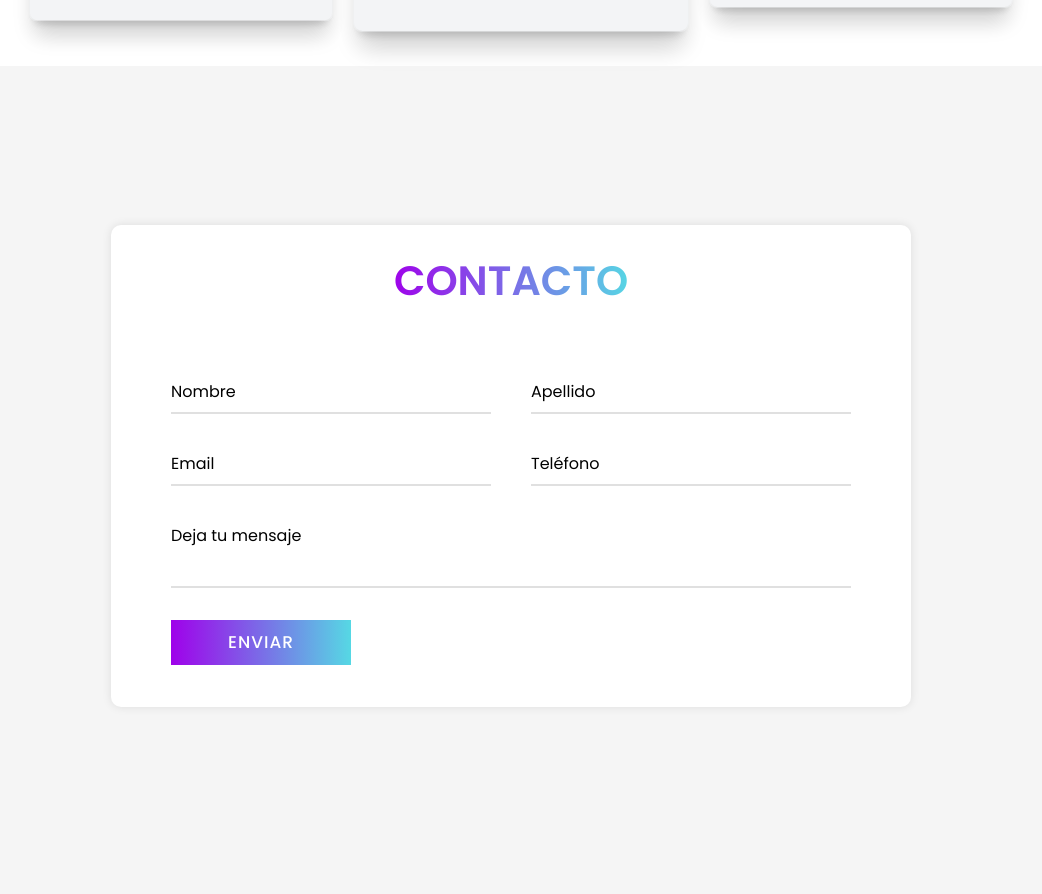
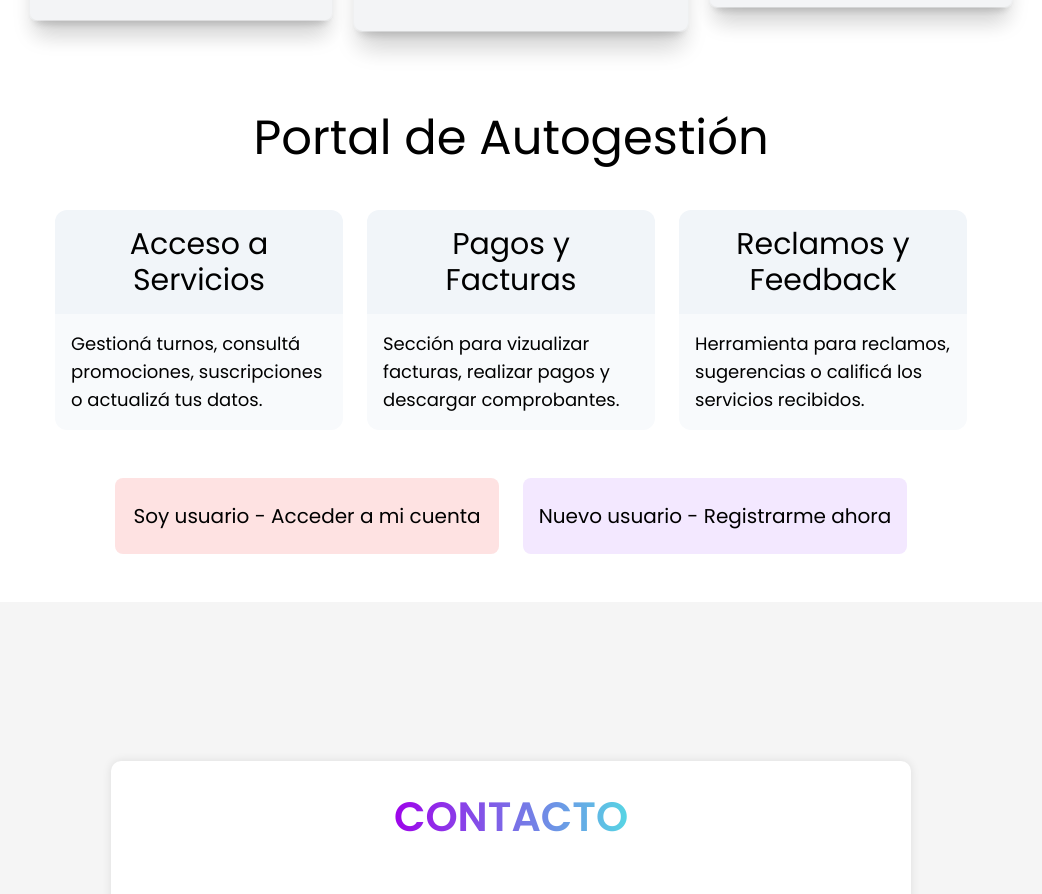
Before and after one commit to SoftFusion-Technologies/ep-cornaglia-ofi, a React (Vite) app: page / in a window 1280 px wide. Shown: the part 3182-4076 px from the top of the page, without its empty margins (129-1171 px from the left). Built offline with nearby package versions, Linux system fonts and the light colour scheme.

Commit message:
InfoPagos, InfoPagosCard, InfoPagosButtons added

```diff
--- /dev/null
+++ b/src/Components/InfoPagos.jsx
@@ -0,0 +1,32 @@
+import InfoPagosCard from "./InfoPagosCard"
+import InfoPagosButtons from "./InfoPagosButtons"
+
+const infoPagosCardProps = [
+    {
+        cardTitle: 'Acceso a Servicios',
+        cardBody: 'Gestioná turnos, consultá promociones, suscripciones o actualizá tus datos.'
+    },
+    {
+        cardTitle: "Pagos y Facturas",
+        cardBody: "Sección para vizualizar facturas, realizar pagos y descargar comprobantes."
+    },
+    {
+        cardTitle: "Reclamos y Feedback",
+        cardBody: "Herramienta para reclamos, sugerencias o calificá los servicios recibidos."
+    }
+]
+
+const InfoPagos = () => {
+    return <>
+        <h1 className="text-5xl text-center my-12 ">
+            Portal de Autogestión
+        </h1>
+        <div className="flex flex-wrap justify-center gap-6">
+            <InfoPagosCard {...infoPagosCardProps[0]}></InfoPagosCard>
+            <InfoPagosCard {...infoPagosCardProps[1]}></InfoPagosCard>
+            <InfoPagosCard {...infoPagosCardProps[2]}></InfoPagosCard>
+        </div>
+        <InfoPagosButtons></InfoPagosButtons>
+    </>
+}
+export default InfoPagos
--- /dev/null
+++ b/src/Components/InfoPagosButtons.jsx
@@ -0,0 +1,12 @@
+const InfoPagosButtons = () => {
+    return <div className="flex flex-wrap justify-center gap-6 mb-12">
+        <button className="bg-red-100 py-6 text-xl rounded-lg w-96 ">
+            Soy usuario - Acceder a mi cuenta
+        </button>
+        <button className="bg-purple-100 py-6 text-xl rounded-lg w-96">
+            Nuevo usuario - Registrarme ahora
+        </button>
+    </div>
+}
+
+export default InfoPagosButtons;
--- /dev/null
+++ b/src/Components/InfoPagosCard.jsx
@@ -0,0 +1,11 @@
+const InfoPagosCard = ({
+    cardTitle = 'Titulo',
+    cardBody = 'Cuerpo'
+}) => {
+    return <div className="w-72 mb-12">
+        <h1 className="text-3xl text-center p-4 bg-slate-100 rounded-t-xl">{cardTitle}</h1>
+        <p className="text-lg bg-slate-50 p-4 rounded-b-xl">{cardBody}</p>
+    </div>
+}
+
+export default InfoPagosCard;
--- a/src/Pages/Home.jsx
+++ b/src/Pages/Home.jsx
@@ -9,6 +9,7 @@ import Contact from '../Components/Contact';
 
 import GestServicios from './GestServicios';
 import InfoContacts from '../Components/InfoContacts';
+import InfoPagos from '../Components/InfoPagos'; // Solo para la visualización, entre Pricing y Contact
 
 const Home = () => {
   return (
@@ -19,6 +20,7 @@ const Home = () => {
       <GestServicios></GestServicios>
       <InfoContacts></InfoContacts>
       <Pricing></Pricing>
+      <InfoPagos></InfoPagos>
       <Contact></Contact>
     </div>
   );
```
